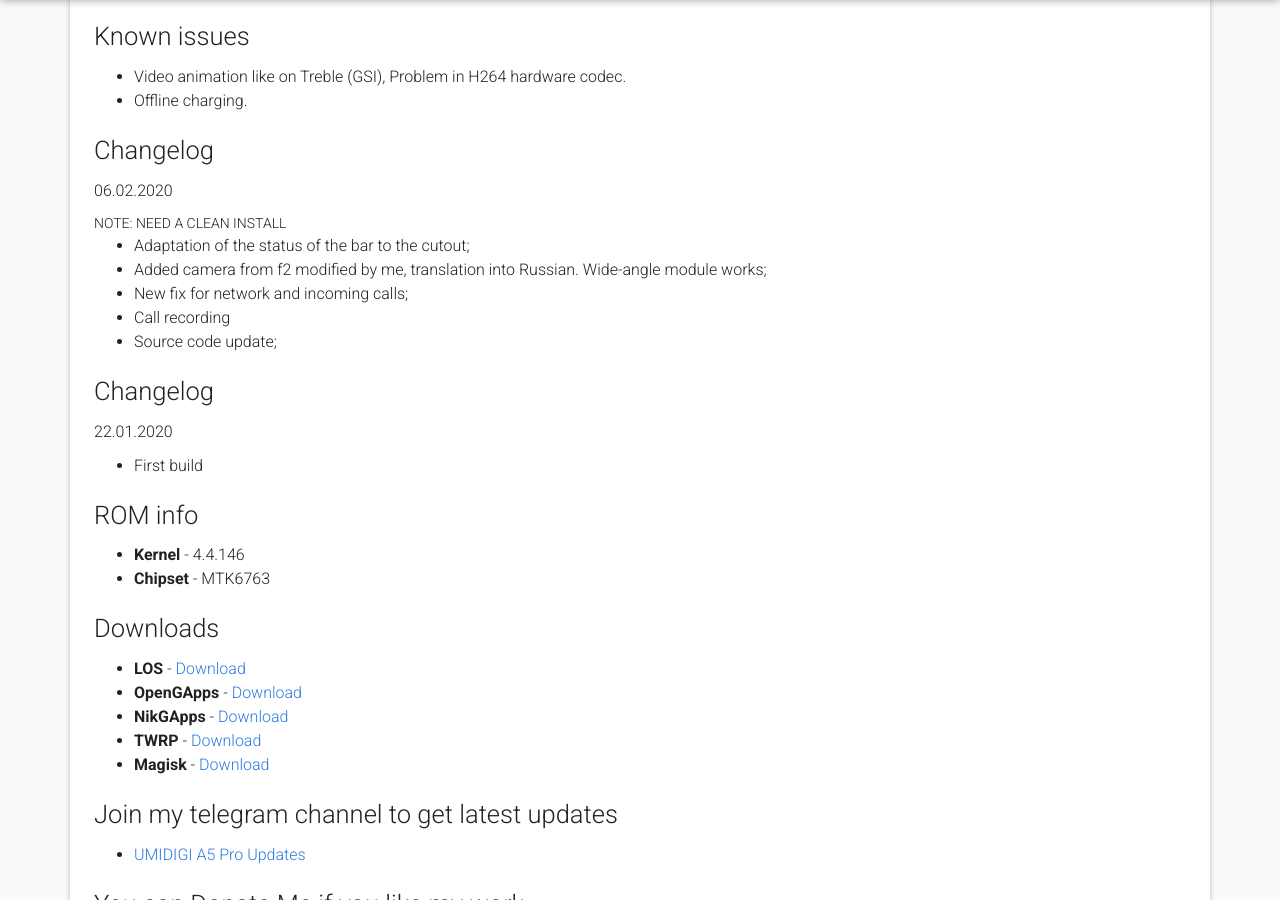
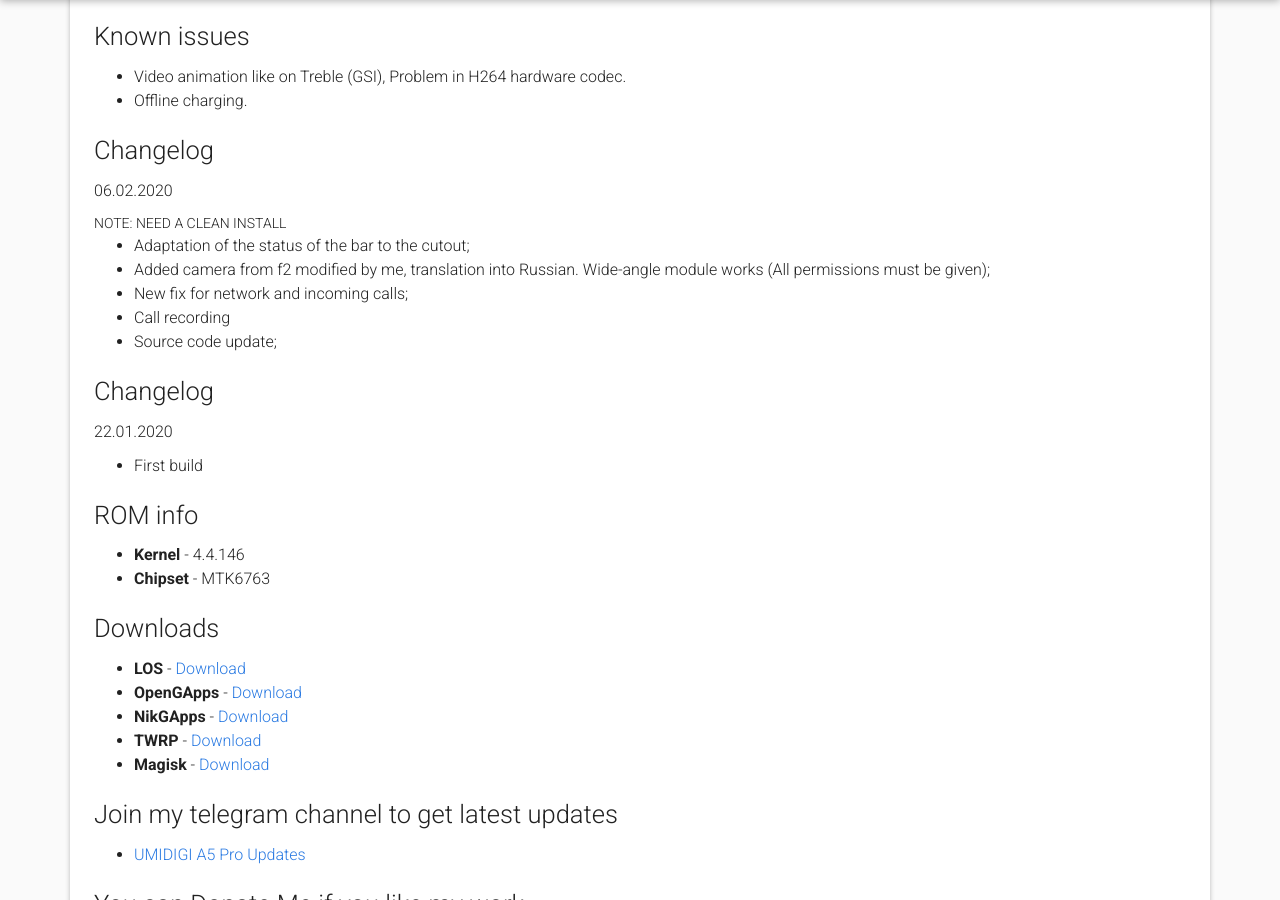
Before and after one commit to Hadenix/Hadenix.github.io, a Jekyll site: the page built from _posts/2020-02-06-lineageos-17.1-breeze.md, in a window 1280 px wide and 900 px high, scrolled down 1349 px. Built offline with Jekyll 4.4.1, drawn with Linux system fonts in a browser that asks for light colours; nearby versions of some CDN libraries.

Commit message:
All permissions must be given cam f2

```diff
--- a/_posts/2020-02-06-lineageos-17.1-breeze.md
+++ b/_posts/2020-02-06-lineageos-17.1-breeze.md
@@ -32,7 +32,7 @@
 06.02.2020
 ###### Note: need a clean install
 * Adaptation of the status of the bar to the cutout;
-* Added camera from f2 modified by me, translation into Russian. Wide-angle module works;
+* Added camera from f2 modified by me, translation into Russian. Wide-angle module works (All permissions must be given);
 * New fix for network and incoming calls;
 * Call recording
 * Source code update;
```
